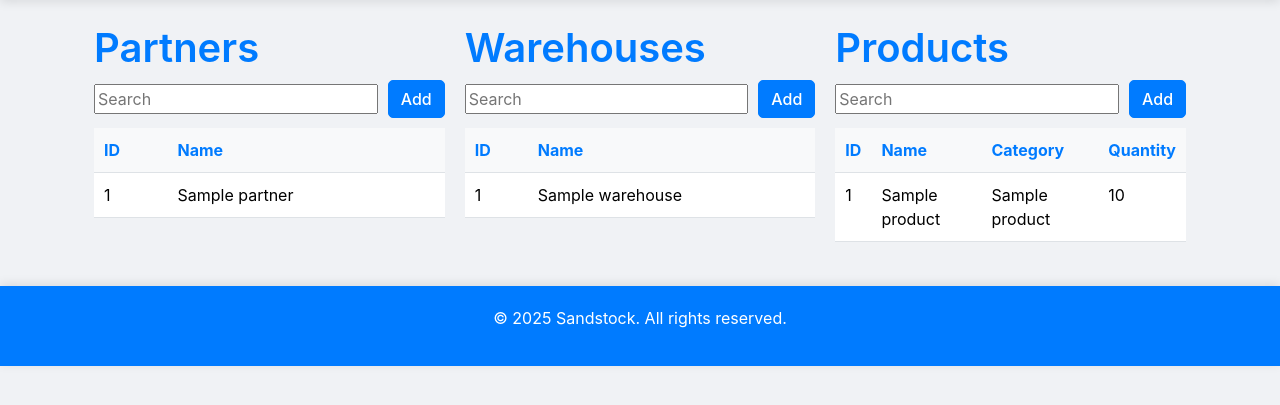
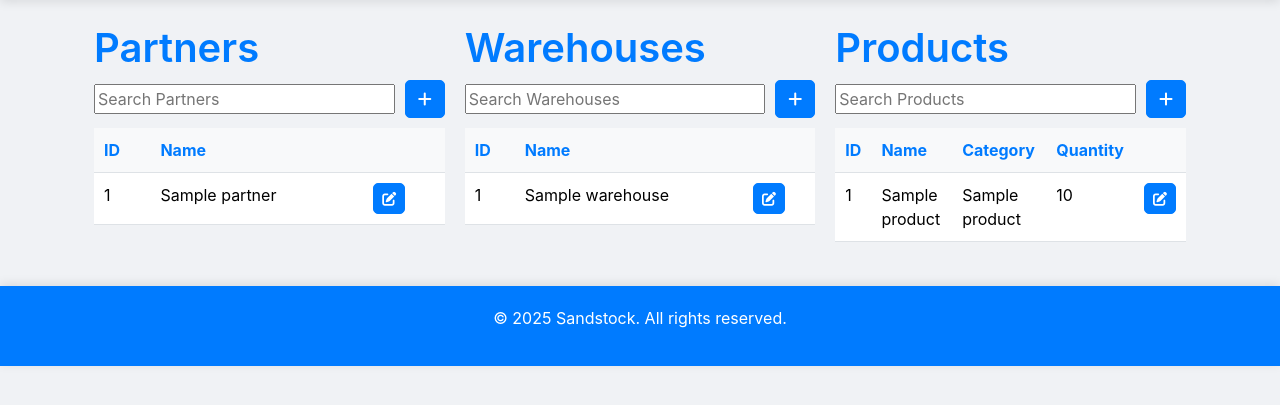
Before and after one commit to VictorMeyer77/sandstock, a Flask app: page / in a window 1280 px wide. Shown: the part 66-471 px from the top of the page. Run offline with Flask 3, Linux system fonts and the light colour scheme; tables that the repository leaves empty hold one stand-in row (values such as "Sample post").

Commit message:
home: add update button

```diff
--- a/sandstock/templates/home.html
+++ b/sandstock/templates/home.html
@@ -7,14 +7,15 @@
             <div class="table-column">
                 <h1>Partners</h1>
                 <div class="search-bar">
-                    <input type="text" id="partner-search" placeholder="Search">
-                    <button class="btn btn-primary" onclick="location.href='{{ url_for('add_partner') }}'">Add</button>
+                    <input type="text" id="partner-search" placeholder="Search Partners">
+                    <button class="btn btn-primary" onclick="location.href='{{ url_for('add_partner') }}'"><i class="fas fa-plus"></i></button>
                 </div>
                 <table id="partner-table" class="table">
                     <thead>
                         <tr>
                             <th>ID</th>
                             <th>Name</th>
+                            <th></th>
                         </tr>
                     </thead>
                     <tbody>
@@ -22,6 +23,11 @@
                             <tr>
                                 <td>{{ partner.id }}</td>
                                 <td>{{ partner.name }}</td>
+                                <td>
+                                    <a href="{{ url_for('edit_partner', partner_id=partner.id) }}" class="btn btn-primary btn-sm">
+                                        <i class="fas fa-edit"></i>
+                                    </a>
+                                </td>
                             </tr>
                         {% endfor %}
                     </tbody>
@@ -31,14 +37,15 @@
             <div class="table-column">
                 <h1>Warehouses</h1>
                 <div class="search-bar">
-                    <input type="text" id="warehouse-search" placeholder="Search">
-                    <button class="btn btn-primary" onclick="location.href='{{ url_for('add_warehouse') }}'">Add</button>
+                    <input type="text" id="warehouse-search" placeholder="Search Warehouses">
+                    <button class="btn btn-primary" onclick="location.href='{{ url_for('add_warehouse') }}'"><i class="fas fa-plus"></i></button>
                 </div>
                 <table id="warehouse-table" class="table">
                     <thead>
                         <tr>
                             <th>ID</th>
                             <th>Name</th>
+                            <th></th>
                         </tr>
                     </thead>
                     <tbody>
@@ -46,6 +53,11 @@
                             <tr>
                                 <td>{{ warehouse.id }}</td>
                                 <td>{{ warehouse.name }}</td>
+                                <td>
+                                    <a href="{{ url_for('edit_warehouse', warehouse_id=warehouse.id) }}" class="btn btn-primary btn-sm">
+                                        <i class="fas fa-edit"></i>
+                                    </a>
+                                </td>
                             </tr>
                         {% endfor %}
                     </tbody>
@@ -55,8 +67,8 @@
             <div class="table-column">
                 <h1>Products</h1>
                 <div class="search-bar">
-                    <input type="text" id="product-search" placeholder="Search">
-                    <button class="btn btn-primary" onclick="location.href='{{ url_for('add_product') }}'">Add</button>
+                    <input type="text" id="product-search" placeholder="Search Products">
+                    <button class="btn btn-primary" onclick="location.href='{{ url_for('add_product') }}'"><i class="fas fa-plus"></i></button>
                 </div>
                 <table id="product-table" class="table">
                     <thead>
@@ -65,6 +77,7 @@
                             <th>Name</th>
                             <th>Category</th>
                             <th>Quantity</th>
+                            <th></th>
                         </tr>
                     </thead>
                     <tbody>
@@ -74,6 +87,11 @@
                                 <td>{{ product.name }}</td>
                                 <td>{{ product.category_label }}</td>
                                 <td>{{ product.quantity_available }}</td>
+                                <td>
+                                    <a href="{{ url_for('edit_product', product_id=product.id) }}" class="btn btn-primary btn-sm">
+                                        <i class="fas fa-edit"></i>
+                                    </a>
+                                </td>
                             </tr>
                         {% endfor %}
                     </tbody>
```
